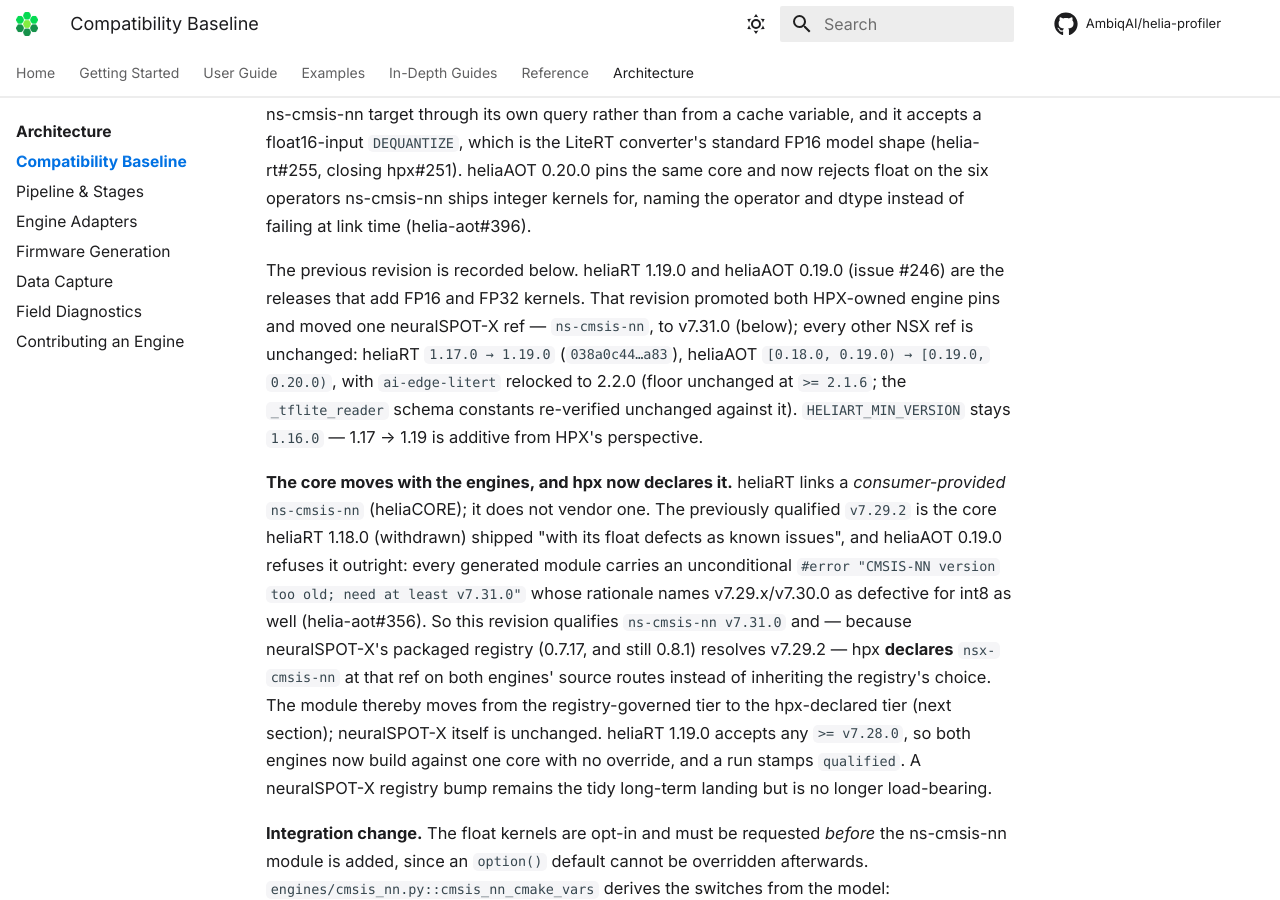
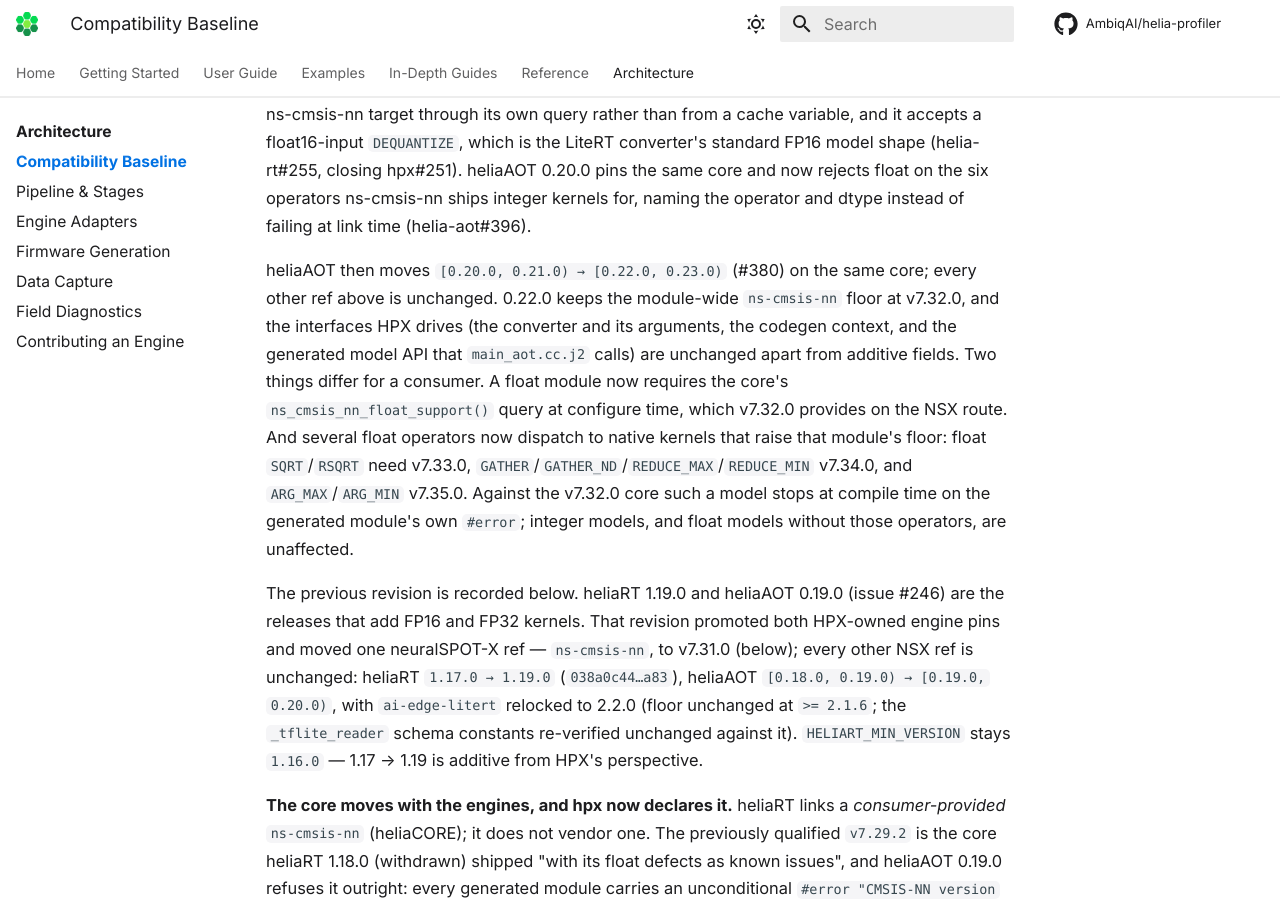
Before and after one commit to AmbiqAI/helia-profiler, an MkDocs documentation site: the page built from docs/architecture/compatibility-baseline.md, in a window 1280 px wide and 900 px high, scrolled down 1922 px. Built offline with MkDocs 1.6.1 and Material for MkDocs 9.7.7, drawn with Linux system fonts in a browser that asks for light colours; some web fonts are replaced; comment, search, counter and statistics services are not loaded; some of the changed text lies outside the part shown.

Commit message:
feat(engines): qualify helia-aot 0.22.0
Refs #380

```diff
--- a/docs/architecture/compatibility-baseline.md
+++ b/docs/architecture/compatibility-baseline.md
@@ -22,7 +22,7 @@ The current baseline is `hpx-neuralspotx-0.8.1-2026-09`:
 | `nsx-executorch` | `5514ac1e…b48e` |
 | `nsx-sensors` | `c219a2bc…3e25` (`v0.3.0`, peeled) |
 | heliaRT | `1.20.0`, commit `edb3a25f…440` (min supported `1.16.0` — from `HELIART_MIN_VERSION` in code, not a baseline-JSON field) |
-| heliaAOT | `min_version=0.20.0`, `max_version_exclusive=0.21.0` |
+| heliaAOT | `min_version=0.22.0`, `max_version_exclusive=0.23.0` |
 | tflm | governed entirely by the `nsx-tflite-micro` / `arm-cmsis-nn` module refs above |
 | executorch | `0.1.0`, module ref `5514ac1e…b48e` (a checkout's `version.txt` is verified against the baseline) |
 
@@ -62,6 +62,20 @@ is the LiteRT converter's standard FP16 model shape (helia-rt#255, closing
 hpx#251). heliaAOT 0.20.0 pins the same core and now rejects float on the six
 operators ns-cmsis-nn ships integer kernels for, naming the operator and dtype
 instead of failing at link time (helia-aot#396).
+
+heliaAOT then moves `[0.20.0, 0.21.0) → [0.22.0, 0.23.0)` (#380) on the same
+core; every other ref above is unchanged. 0.22.0 keeps the module-wide
+`ns-cmsis-nn` floor at v7.32.0, and the interfaces HPX drives (the converter
+and its arguments, the codegen context, and the generated model API that
+`main_aot.cc.j2` calls) are unchanged apart from additive fields. Two things
+differ for a consumer. A float module now requires the core's
+`ns_cmsis_nn_float_support()` query at configure time, which v7.32.0 provides
+on the NSX route. And several float operators now dispatch to native kernels
+that raise that module's floor: float `SQRT`/`RSQRT` need v7.33.0,
+`GATHER`/`GATHER_ND`/`REDUCE_MAX`/`REDUCE_MIN` v7.34.0, and
+`ARG_MAX`/`ARG_MIN` v7.35.0. Against the v7.32.0 core such a model stops at
+compile time on the generated module's own `#error`; integer models, and
+float models without those operators, are unaffected.
 
 The previous revision is recorded below. heliaRT 1.19.0 and heliaAOT 0.19.0
 (issue #246) are the releases that add FP16
--- a/pyproject.toml
+++ b/pyproject.toml
@@ -44,7 +44,7 @@ dependencies = [
 
 [project.optional-dependencies]
 aot = [
-    "helia-aot>=0.20.0,<0.21.0",
+    "helia-aot>=0.22.0,<0.23.0",
     "ai-edge-litert>=2.1.6,<2.3",
     "backports-strenum<1.3",
 ]
```
Also changed, not shown: docs/architecture/engine-adapters.md (+4 -1 lines), docs/getting-started/install.md (+4 -5 lines), docs/guide/engines.md (+8 -8 lines), 6 other files.
